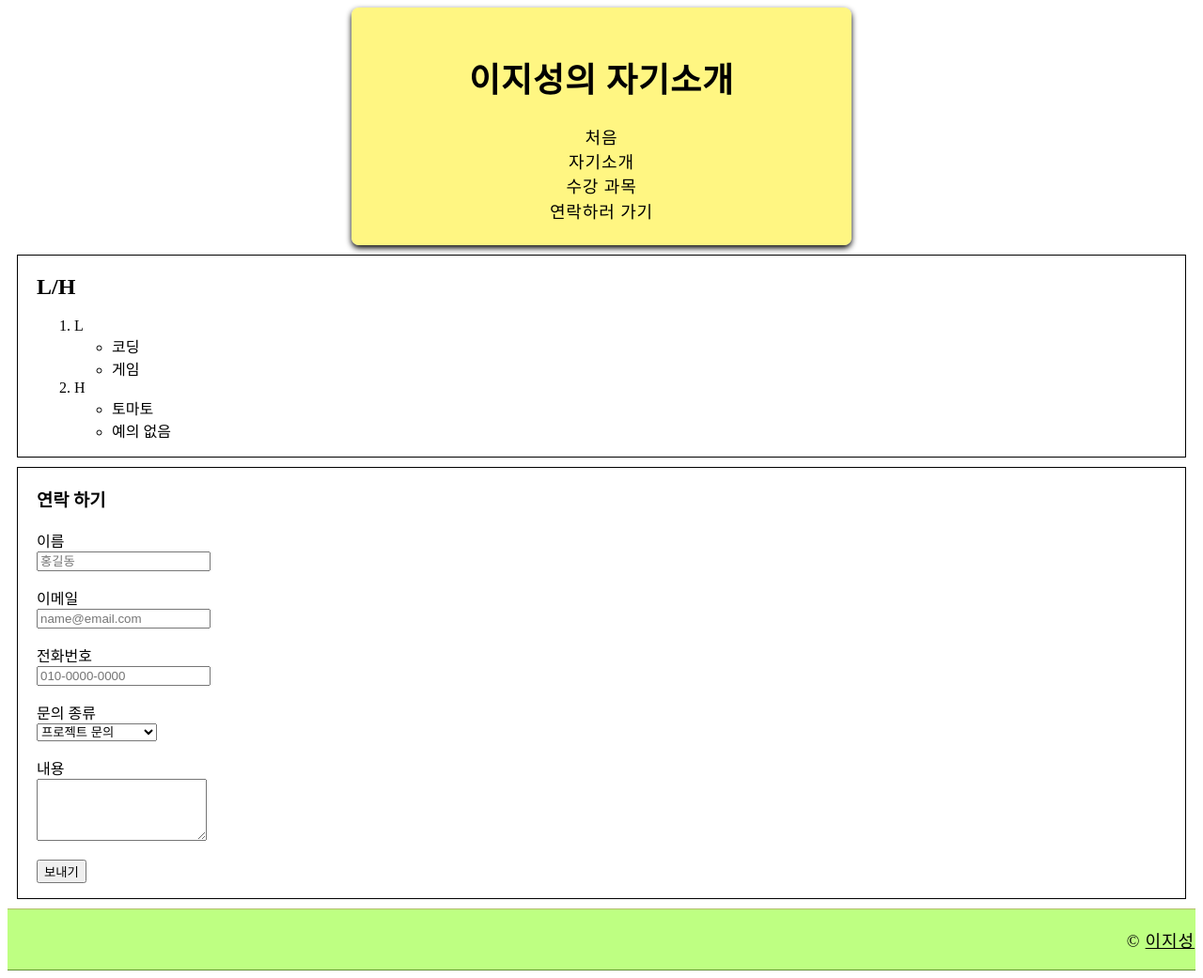
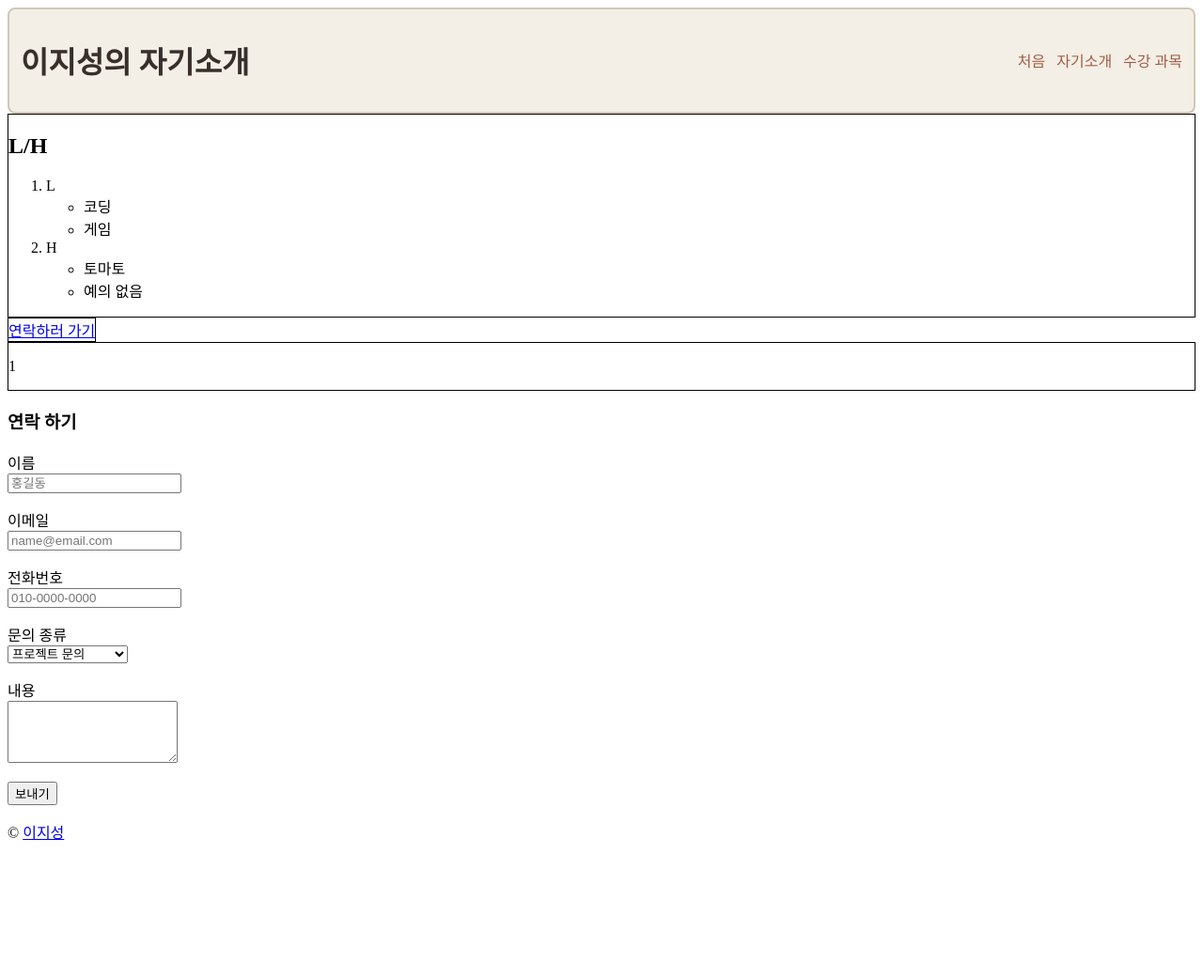
Before and after one commit to One-hundred-sixty-nine/mysite, a plain HTML site: page about.html in a window 1280 px wide. Shown: the whole page at 94% size. After the commit the page ends 913 px from the top, so only its background shows below. Drawn offline with Linux system fonts and the light colour scheme.

Commit message:
css 표 이동 실습

```diff
--- a/about.html
+++ b/about.html
@@ -5,22 +5,19 @@
     <meta name="viewport" content="width=device-width, initial-scale=1.0">
     <title>이지성의 자기소개</title>
     <link rel="stylesheet" href="css/style.css">
+    <link rel="icon" href="images/favicon.png">
 </head>
 <body>
     <header>
-        <div>
             <h1>이지성의 자기소개</h1>
             <nav>
-                <ul>
-                    <li><a href="index.html">처음</a></li>
-                    <li><a href="about.html">자기소개</a></li>
-                    <li><a href="couses.html">수강 과목</a></li>
-                    <li><a href="about.html#call">연락하러 가기</a></li>
+                <ul class="move-page">
+                    <li class="move"><a href="index.html">처음</a></li>
+                    <li class="move"><a href="about.html">자기소개</a></li>
+                    <li class="move"><a href="couses.html">수강 과목</a></li>
                 </ul>
             </nav>
-        </div>
     </header>
-
     <main>
         <section>
             <h2>L/H</h2>
@@ -39,7 +36,12 @@
                 </li>
             </ol>
         </section>
-
+        <div class="call">
+            <a href="about.html#call">연락하러 가기</a>
+        </div>
+        <section>
+            <p>1</p>
+        </section>
         <aside id="call">
             <h3>연락 하기</h3>
             <form action="https://httpbin.org/post" method="post" target="_blank">
--- a/css/style.css
+++ b/css/style.css
@@ -1,61 +1,53 @@
+*, *:before, *:after
+   {
+      box-sizing: border-box;
+   }
 header
 {
-    background: #fff350b6;
-    color: black;
-    padding: 24px 16px;
-    font-size: 1.125rem;
-    letter-spacing: 0.05em;
-    text-align: center;
-    max-width: 500px;
+    border: 2px solid #d1c7b7;
+    background: #f3efe6;
+    flex-wrap: wrap;
+    gap: 12px;
+    border-radius: 8px;
+    padding: 10px 12px;
+    display: flex;
     margin: 0 auto;
-    border-radius: 8px;
-    box-shadow: 0 3px 6px rgb(0,0,0);
+    justify-content: space-between;
+    align-items: center;
+    color: #382e2b;
+
 }
-nav
+
+ul.move-page
 {
-    text-align: center;
-}
-nav ul
-{
+    display: flex;
+    gap: 12px;
     list-style: none;
     padding: 0;
     margin: 0;
 }
-nav a
+.move
 {
-    display:inline-block;
-    color: black;
-    margin-bottom: 0.1px;
+    list-style: none;
+
+}
+.move a
+{
     text-decoration: none;
+    color: #a35c43;
 }
-nav a:hover
+.move a:hover
 {
     text-decoration: underline;
 }
-footer
+.call
 {
-    background: #a5ff50b6;
-    color: black;
-    padding: 1px 1px;
-    font-size: 1.125rem;
-    letter-spacing: 0.05em;
-    border-bottom: 1px solid rgb(96, 145, 51);
-    text-align:right;
-    border-top: 1px solid rgb(178, 190, 106);
+    border: 1px solid;
+    display: flex;
+    display: inline-block;
+    justify-content: end;
 }
-footer a
+main section
 {
-    color: black;
+    border: 1px solid;
 }
-section
-{
-    border: 1px solid black;
-    margin: 10px;
-    padding: 0px 20px;
-}
-aside
-{
-    border: 1px solid black;
-    margin: 10px;
-    padding: 0px 20px;
-}
```
Also changed, not shown: couses.html (+4 -6 lines), index.html (+5 -7 lines), images/favicon.png (added), 1 other file.
